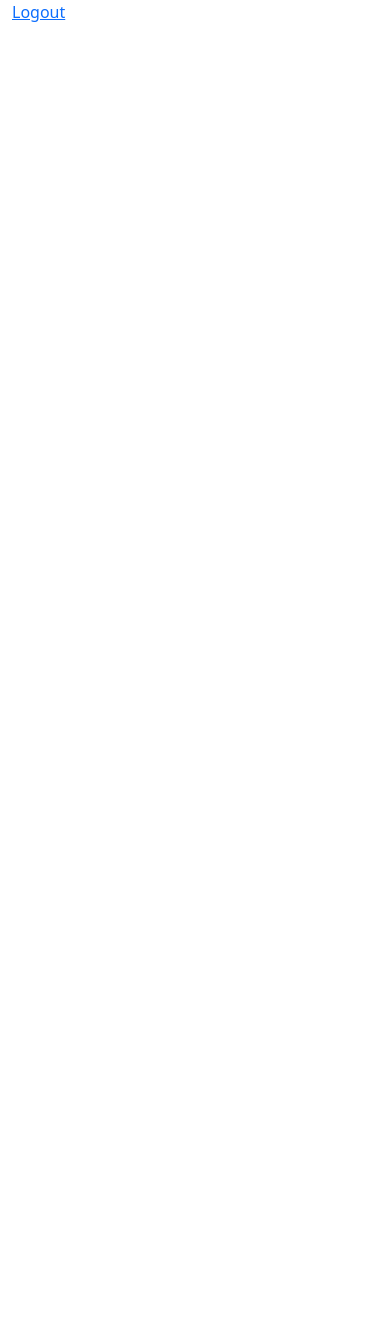
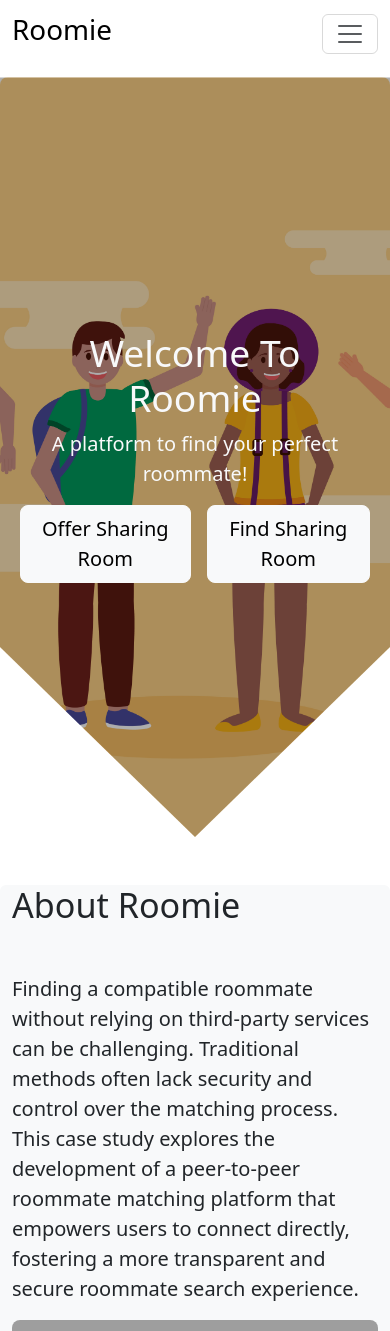
Before and after one commit to asaugat04/roomie, a Django app: page / in a window 390 px wide. Before the commit the part shown is almost empty. Shown: the top 1331 px of the page. Before the commit the page ends 22 px from the top, so only its background shows below. Run offline with Django 5.2, Linux system fonts and the light colour scheme; the visitor is signed in with stand-in values (Sample User, id 1); some libraries are stand-ins or nearby versions; grey boxes are pictures that could not be loaded.

Commit message:
home done, profile sstarted

```diff
--- a/project/app/static/app/base.css
+++ b/project/app/static/app/base.css
@@ -6,5 +6,5 @@
 
 body {
   font-family: "Montserrat", sans-serif;
-  background-color: aliceblue;
+  /* background-color: aliceblue; */
 }
--- a/project/app/static/app/signup.css
+++ b/project/app/static/app/signup.css
@@ -3,7 +3,7 @@ body {
   height: 100vh;
   justify-content: center;
   align-items: center;
-  background-color: aliceblue;
+  /* background-color: aliceblue; */
 
   #container {
     max-width: 500px;
--- a/project/app/templates/app/base.html
+++ b/project/app/templates/app/base.html
@@ -11,10 +11,50 @@
       {% endblock %}
     </title>
 
+    {% block external_links %}
+
+    {% endblock %}
+
     {% block css_links %}
+
     {% endblock %}
+
+    {% block internal_styles %}
+
+    {% endblock %}
+
+    <style>
+      .navbar {
+        background-color: transparent !important;
+        z-index: 1000;
+        margin-bottom: 10px;
+      }
+    </style>
   </head>
   <body>
+    {% block nav %}
+      <nav class="navbar navbar-expand-lg bg-body-tertiary" style="font-size: larger">
+        <div class="container-fluid">
+          <a class="navbar-brand" href="#"><h1>Roomie</h1></a>
+          <button class="navbar-toggler" type="button" data-bs-toggle="collapse" data-bs-target="#navbarText" aria-controls="navbarText" aria-expanded="false" aria-label="Toggle navigation"><span class="navbar-toggler-icon"></span></button>
+          <div class="collapse navbar-collapse" id="navbarText">
+            <ul class="navbar-nav me-auto mb-2 mb-lg-0">
+              <li class="nav-item">
+                <a class="nav-link" href="#">Find Roommate</a>
+              </li>
+              <li class="nav-item">
+                <a class="nav-link" href="#">Search ******</a>
+              </li>
+              <li class="nav-item">
+                <a class="nav-link" href="{% url 'app:logout' %}">Logout</a>
+              </li>
+            </ul>
+            <span class="theme-changer me-3"><a class="nav-link" href="./profile.html"><i class="fa-solid fa-user-circle" style="font-size: 30px"></i></a></span>
+          </div>
+        </div>
+      </nav>
+    {% endblock %}
+
     {% block content %}
 
     {% endblock %}
--- a/project/app/templates/app/home.html
+++ b/project/app/templates/app/home.html
@@ -1,21 +1,85 @@
+
 {% extends 'app/base.html' %}
 {% load static %}
-
 {% block title %}
   Roomie | Home
 {% endblock %}
-{% block css_links %}
-  {% comment %} <link rel="stylesheet" href="{% static 'app/signup.css' %}" /> {% endcomment %}
+
+{% block external_links %}
+  <link href="https://cdn.jsdelivr.net/npm/bootstrap@5.3.3/dist/css/bootstrap.min.css" rel="stylesheet" integrity="sha384-QWTKZyjpPEjISv5WaRU9OFeRpok6YctnYmDr5pNlyT2bRjXh0JMhjY6hW+ALEwIH" crossorigin="anonymous" />
+  <script src="https://cdn.jsdelivr.net/npm/bootstrap@5.3.3/dist/js/bootstrap.bundle.min.js" integrity="sha384-YvpcrYf0tY3lHB60NNkmXc5s9fDVZLESaAA55NDzOxhy9GkcIdslK1eN7N6jIeHz" crossorigin="anonymous"></script>
+  <script src="https://kit.fontawesome.com/35deec5c2c.js" crossorigin="anonymous"></script>
 {% endblock %}
-{% block content %}
-  <div class="container" id="container">
-    {% if messages %}
-      {% for message in messages %}
-        <p>{{ message }}</p>
-      {% endfor %}
-    {% endif %}
 
-    <a href="{% url 'app:logout' %}">Logout</a>
-    <!-- Signup form -->
-  </div>
+{% block internal_styles %}
+  <style>
+    .hero {
+      clip-path: polygon(0 0, 100% 0, 100% 75%, 50% 100%, 0 75%);
+    }
+    .hero-text-container {
+      background-color: rgba(0, 0, 0, 0.32);
+
+      padding: 20px;
+      width: 100%;
+      height: 100%;
+      display: flex;
+      flex-direction: column;
+      align-items: center;
+      justify-content: center;
+    }
+
+  </style>
 {% endblock %}
+
+  {% block content %}
+    <!-- Hero section with background image and clip path implemented -->
+    <section class="hero bg-primary text-light d-flex justify-content-center align-items-center rounded-3" style="
+        height: 90vh;
+        background-image: url('{% static 'app/images/cover.jpg' %}');
+        background-position: center;
+        background-size: cover;
+      ">
+      <div class="hero-text-container text-center">
+        <h1 class="display-3">Welcome To Roomie</h1>
+        <p class="lead">A platform to find your perfect roommate!</p>
+        <div class="d-flex justify-content-center">
+          <button class="btn btn-light btn-lg me-3 p-2">Offer Sharing Room</button>
+          <button class="btn btn-light btn-lg p-2">Find Sharing Room</button>
+        </div>
+      </div>
+    </section>
+    <!-- Introduction section -->
+    <section class="bg-light rounded my-5">
+      <div class="container my-5">
+        <div class="row">
+          <div class="col-md-6">
+            <h2 class="display-4 mb-5">About Roomie</h2>
+            <p class="lead">Finding a compatible roommate without relying on third-party services can be challenging. Traditional methods often lack security and control over the matching process. This case study explores the development of a peer-to-peer roommate matching platform that empowers users to connect directly, fostering a more transparent and secure roommate search experience.</p>
+          </div>
+          <div class="col-md-6">
+            <img src="https://source.unsplash.com/800x600/?nature" alt="" class="img-fluid rounded-3" />
+          </div>
+        </div>
+      </div>
+      <hr class="mt-5 mb-5" />
+    </section>
+    <!--
+        Another section with a different background color
+           -->
+
+    <section class="bg-light my-5">
+      <div class="container my-5">
+        <div class="row">
+          <div class="col-md-6">
+            <img src="https://source.unsplash.com/800x600/?technology" alt="" class="img-fluid rounded-3" />
+          </div>
+          <div class="col-md-6">
+            <h2 class="display-4 mb-5">Our Mission</h2>
+            <p class="lead">Our mission is to provide a platform where users can find their perfect roomie without any hassle. We aim to provide a secure and transparent platform for users to connect directly and find their perfect roommate.</p>
+          </div>
+        </div>
+      </div>
+      <!-- <hr class="mt-5 mb-5" /> -->
+    </section>
+  {% endblock %}
+</body>
--- a/project/app/templates/app/login.html
+++ b/project/app/templates/app/login.html
@@ -7,6 +7,10 @@
 {% block css_links %}
   <link rel="stylesheet" href="{% static 'app/signup.css' %}" />
 {% endblock %}
+
+{% block nav %}
+{% endblock %}
+
 {% block content %}
   <div class="container" id="container">
     <!-- Signup form -->
--- /dev/null
+++ b/project/app/templates/app/profile.html
@@ -0,0 +1,5 @@
+{% extends 'app/base.html' %}
+
+{% block title %}
+  Roomie | Profile
+{% endblock %}
--- a/project/app/templates/app/signup.html
+++ b/project/app/templates/app/signup.html
@@ -7,6 +7,10 @@
 {% block css_links %}
   <link rel="stylesheet" href="{% static 'app/signup.css' %}" />
 {% endblock %}
+
+{% block nav %}
+{% endblock %}
+
 {% block content %}
   <div class="container" id="container">
     <!-- Signup form -->
--- a/project/app/views.py
+++ b/project/app/views.py
@@ -84,3 +84,9 @@ def user_logout(request):
     logout(request)
     messages.success(request, "Logout successful.")
     return redirect("app:login")
+
+
+
+
+def profile(request):
+    return render(request,"app/profile.html")
```
Also changed, not shown: project/app/static/app/images/cover.jpg (added).
